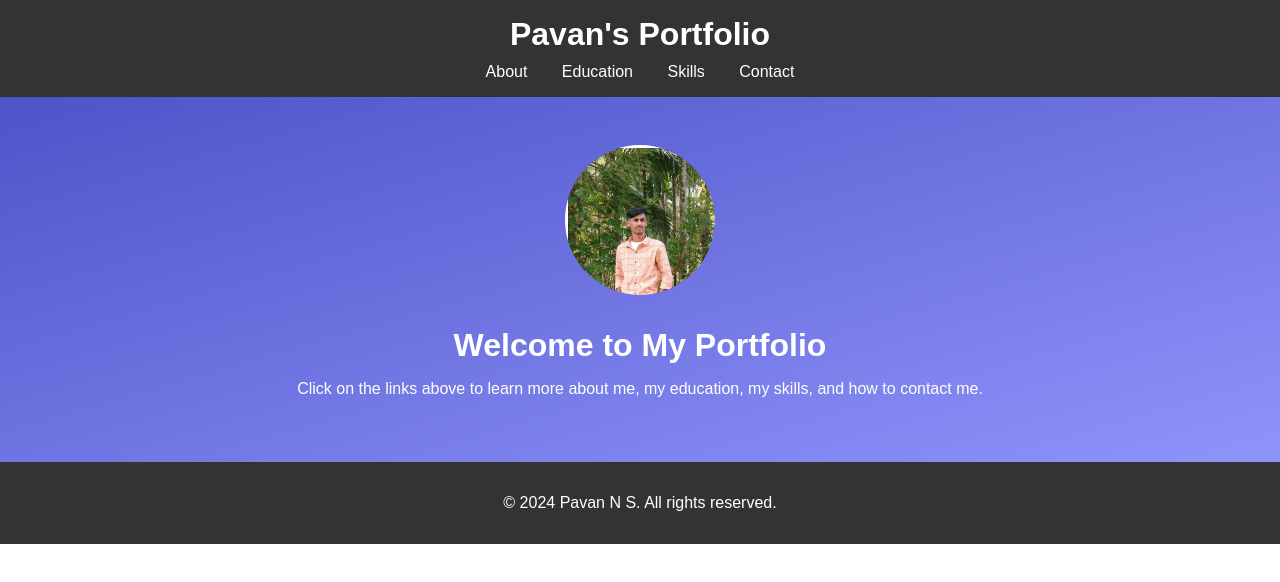
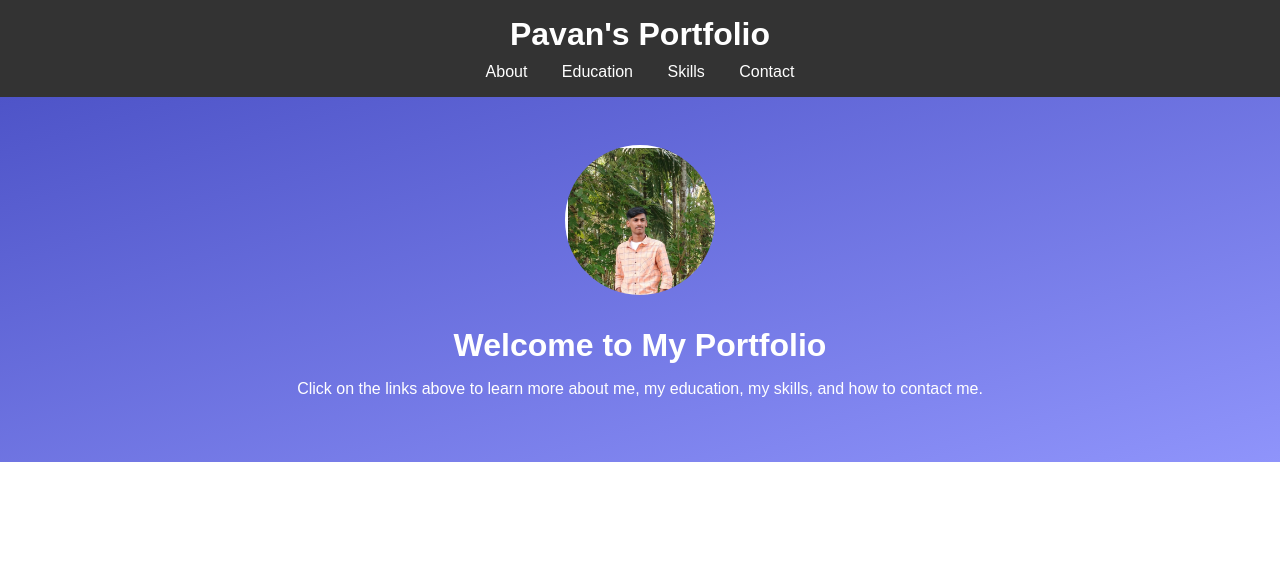
Before and after one commit to Pavan025Nidhimunda/pavan-n-s, a plain HTML site: page index.html in a window 1280 px wide. Drawn offline with Linux system fonts and the light colour scheme.

Commit message:
Update index.html

```diff
--- a/index.html
+++ b/index.html
@@ -26,9 +26,7 @@
     <p>Click on the links above to learn more about me, my education, my skills, and how to contact me.</p>
   </section>
 
-  <footer>
-    <p>&copy; 2024 Pavan N S. All rights reserved.</p>
-  </footer>
+
 
 </body>
 </html>
```
